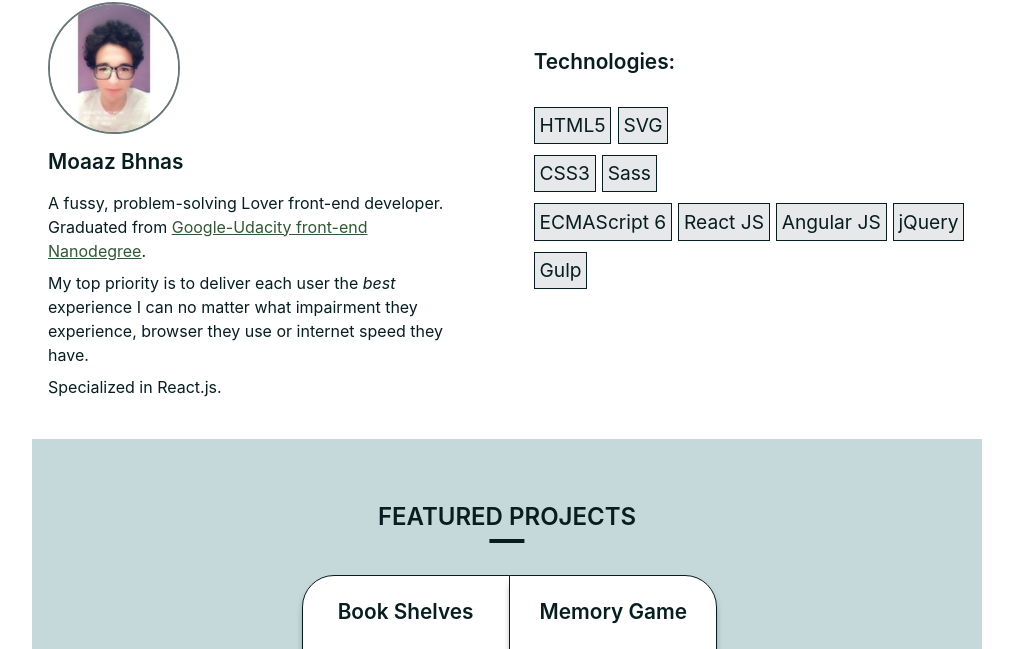
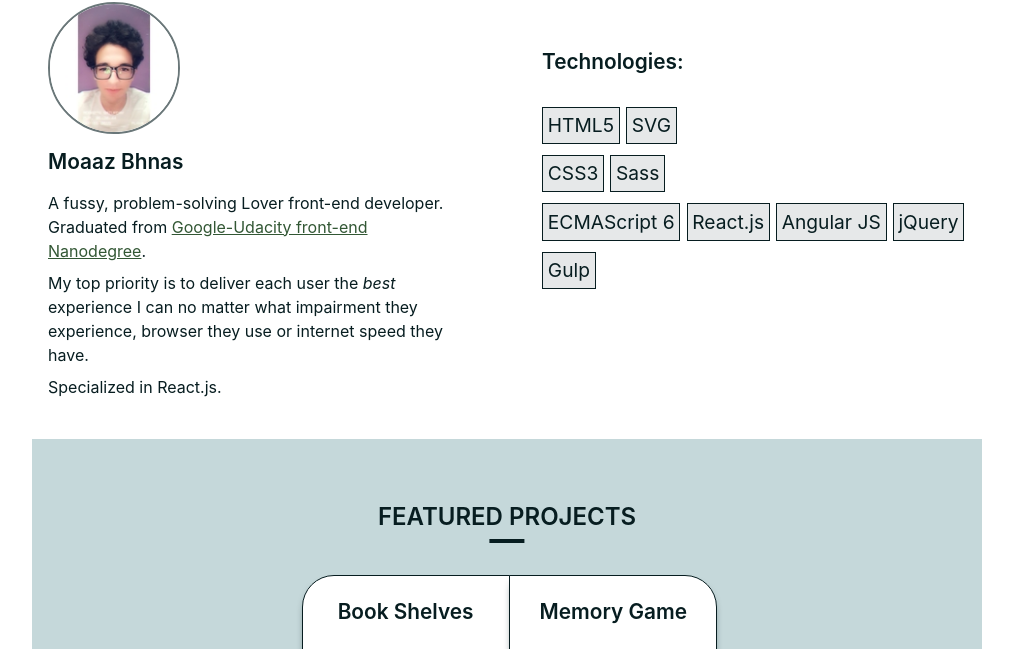
Before and after one commit to moaaz-bhnas/portfolio-source-code, a plain HTML site: page index.html in a window 1280 px wide. Shown: the part 1176-1825 px from the top of the page, without its empty margins (133-1146 px from the left). Drawn offline with Linux system fonts and the light colour scheme.

Commit message:
Update index.html

```diff
--- a/index.html
+++ b/index.html
@@ -128,7 +128,7 @@ button,html{line-height:1.15}html{-webkit-text-size-adjust:100%}body,button{marg
               <li id="js" class="techs-group">
                 <ul>
                   <li class="tech"><abbr title="European Computer Manufacturers Association Script">ECMAScript</abbr> 6</li>
-                  <li class="tech">React <abbr title="JavaScript">JS</abbr></li>
+                  <li class="tech">React.<abbr title="JavaScript">js</abbr></li>
                   <li class="tech">Angular <abbr title="JavaScript">JS</abbr></li>
                   <li class="tech">jQuery</li>
                 </ul>
```
